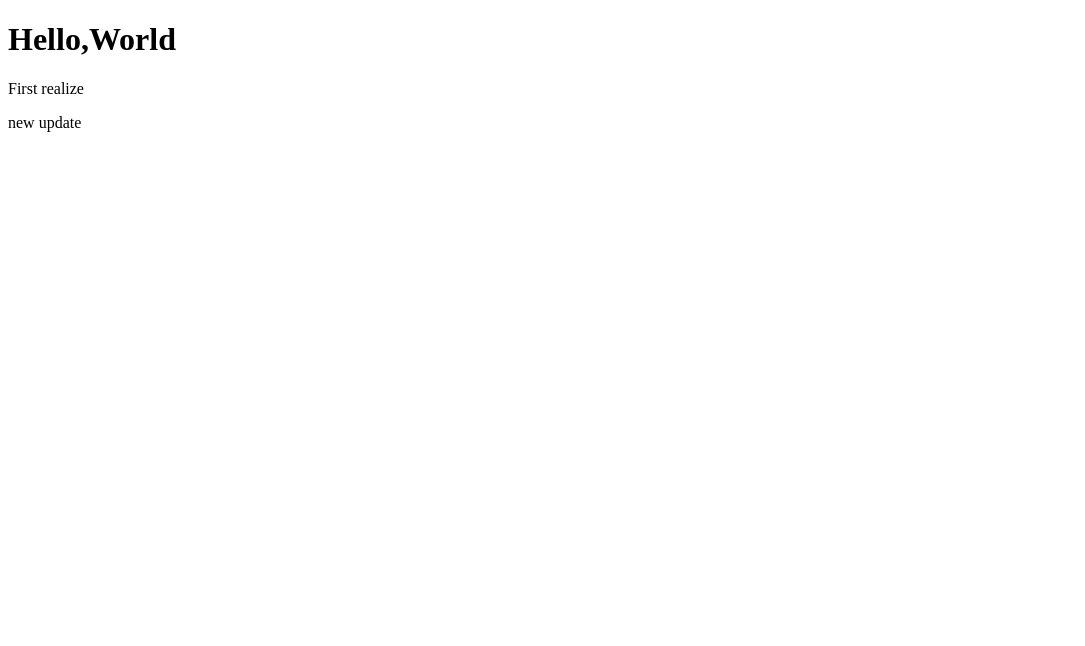
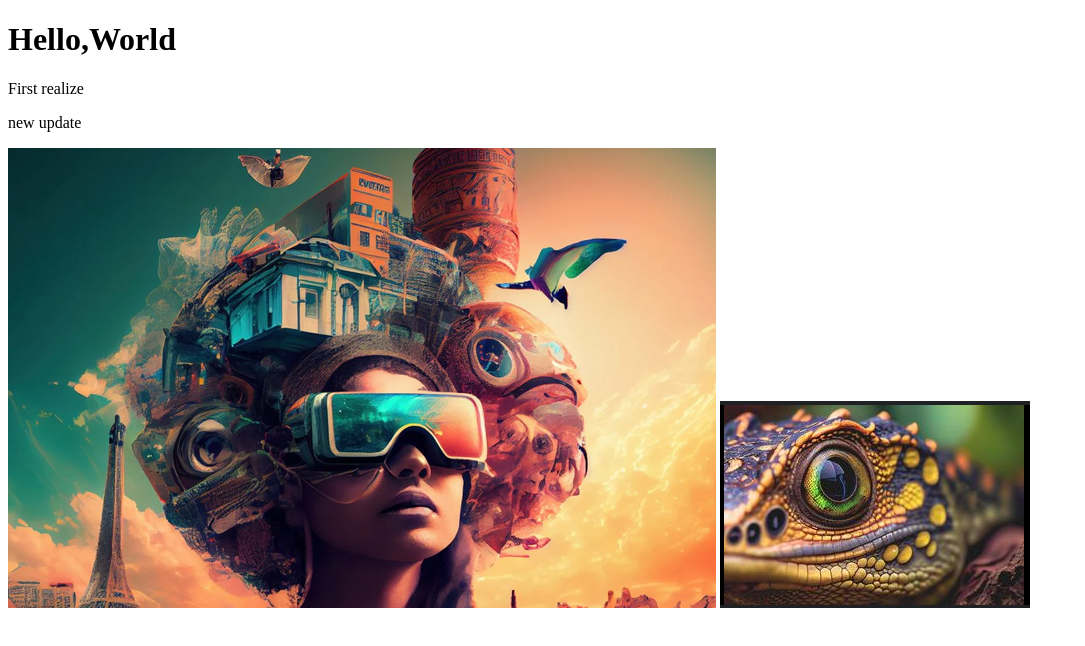
Before and after one commit to rafaelrznd/hello-world, a plain HTML site: page index.html in a window 1280 px wide. Shown: the whole page, without its empty margins (0-1085 px from the left). Drawn offline with Linux system fonts and the light colour scheme.

Commit message:
2 imgs add in hw-img

```diff
--- a/index.html
+++ b/index.html
@@ -9,6 +9,7 @@
     <h1>Hello,World</h1>
     <p>First realize</p>
     <p>new update</p>
-
+    <img src="Capturar.PNG" alt="">
+    <img src="2.PNG" alt="">
 </body>
 </html>
```
Also changed, not shown: Capturar.PNG (added).
